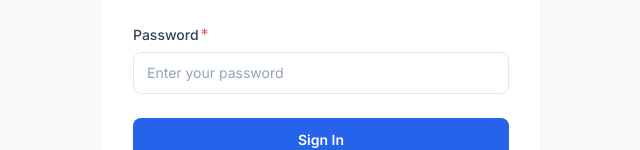
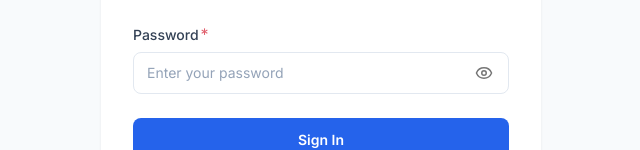
Before and after one commit to intellidentinc/intellident, a Next.js app: page /sign-in in a window 1280 px wide. Shown: the part 361-511 px from the top of the page, without its empty margins (319-959 px from the left). Built offline with nearby package versions, Linux system fonts and the light colour scheme.

Commit message:
feat: show pw

```diff
--- a/app/modules/sign-in-page/SignInPage.jsx
+++ b/app/modules/sign-in-page/SignInPage.jsx
@@ -6,6 +6,9 @@ import Link from 'next/link';
 import Box from '@mui/material/Box';
 import Typography from '@mui/material/Typography';
 import Paper from '@mui/material/Paper';
+import IconButton from '@mui/material/IconButton';
+import InputAdornment from '@mui/material/InputAdornment';
+import { Eye, EyeOff } from 'lucide-react';
 import Button from '@/components/commons/Button';
 import Input from '@/components/commons/Input';
 import { useToast } from '@/app/providers/ToastProvider';
@@ -16,6 +19,7 @@ export default function SignInPage() {
   const [email, setEmail] = useState('');
   const [password, setPassword] = useState('');
   const [loading, setLoading] = useState(false);
+  const [showPassword, setShowPassword] = useState(false);
   const router = useRouter();
   const searchParams = useSearchParams();
   const { showToast } = useToast();
@@ -104,11 +108,24 @@ export default function SignInPage() {
             <Input
               id="password"
               label="Password"
-              type="password"
+              type={showPassword ? 'text' : 'password'}
               required
               value={password}
               onChange={(e) => setPassword(e.target.value)}
               placeholder="Enter your password"
+              endAdornment={
+                <InputAdornment position="end">
+                  <IconButton
+                    onClick={() => setShowPassword((v) => !v)}
+                    edge="end"
+                    size="small"
+                    tabIndex={-1}
+                    aria-label={showPassword ? 'Hide password' : 'Show password'}
+                  >
+                    {showPassword ? <EyeOff size={18} /> : <Eye size={18} />}
+                  </IconButton>
+                </InputAdornment>
+              }
             />
 
             <Button type="submit" variant="contained" size="large" loading={loading} fullWidth>
```
